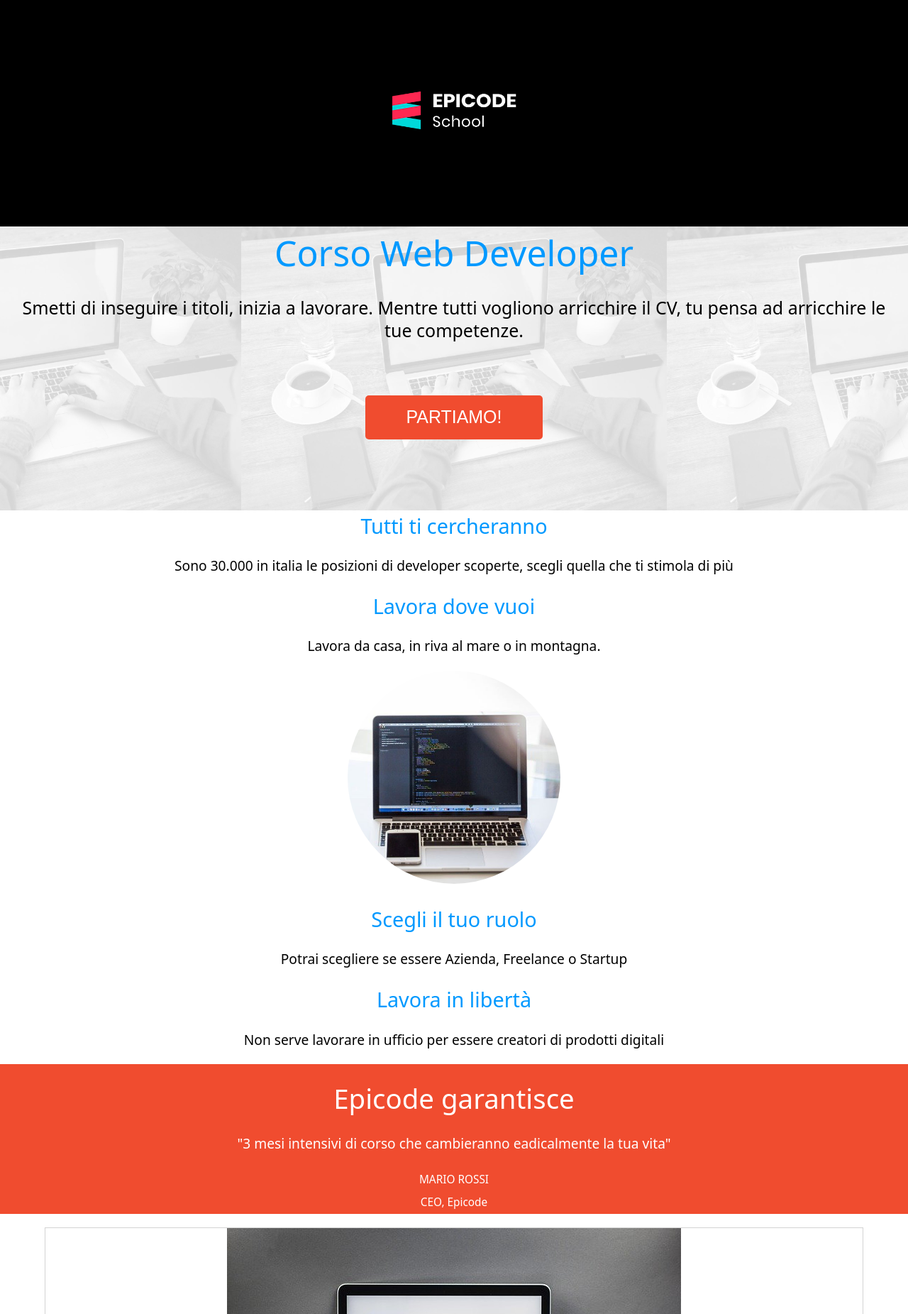
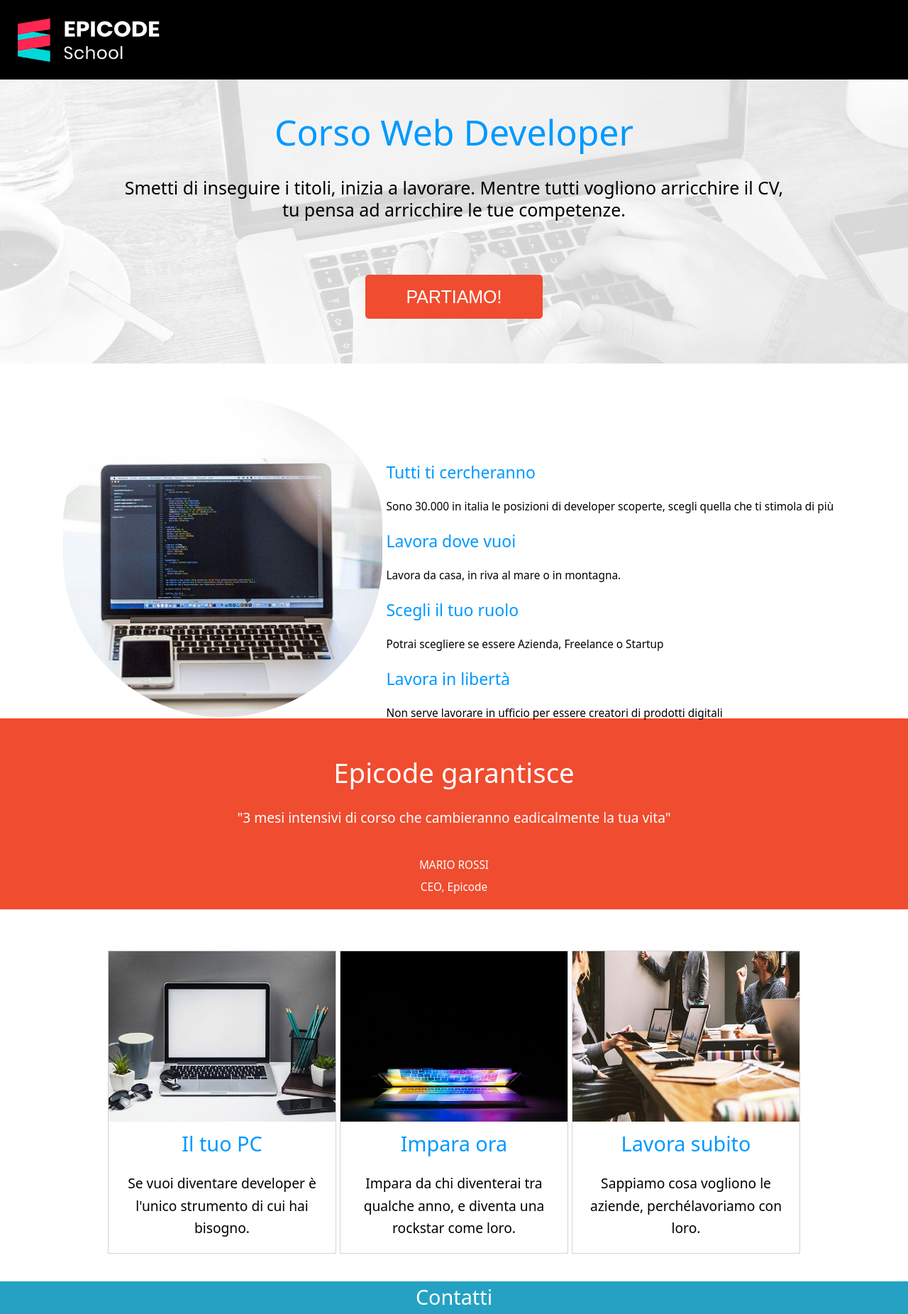
Before and after one commit to VincenzoDePascale/S1-L5-wp-, a plain HTML site: page indexDesktop.html in a window 1280 px wide. Shown: the top 1851 px of the page at 71% size. Drawn offline with Linux system fonts and the light colour scheme.

Commit message:
add desktop version

```diff
--- /dev/null
+++ b/assets/css/styleDesktop.css
@@ -0,0 +1,175 @@
+/*general*/
+
+body {
+  font-family: system-ui, -apple-system, BlinkMacSystemFont, "Segoe UI", Roboto,
+    Oxygen, Ubuntu, Cantarell, "Open Sans", "Helvetica Neue", sans-serif;
+  line-height: 1.65em;
+  text-decoration: color #393d41;
+  font-size: 1.2rem;
+  text-align: center;
+}
+
+h1,
+h2 {
+  color: rgb(0, 153, 255);
+  font-style: bold;
+  line-height: 1.5em;
+  margin-bottom: 0em;
+}
+
+h1 {
+  font-size: 2em;
+  padding-top: 0.75em;
+}
+
+h2 {
+  font-size: 1.5em;
+}
+
+p {
+  margin: 1em;
+}
+
+/*header*/
+
+header {
+  background-color: black;
+  width: 100%;
+}
+
+header > img {
+  width: 200px;
+  display: block;
+  padding-top: 25px;
+  padding-bottom: 25px;
+  padding-left: 25px;
+}
+
+/*main*/
+
+main {
+  width: 100%;
+}
+
+.div1 {
+  font-size: 1.3em;
+  height: 400px;
+  background-image: url(../images/banner.jpg);
+  background-position: center;
+  background-size: auto;
+  padding-left: auto;
+  padding-right: auto;
+}
+
+.div1 > h1 {
+  font-size: 2em;
+}
+
+button {
+  background-color: #f04c2f;
+  border-radius: 5px;
+  color: white;
+  width: 10em;
+  height: 2.5em;
+  font-size: 1em;
+  margin-top: 2em;
+  border: none;
+}
+
+.block2 {
+  height: 500px;
+  vertical-align: middle;
+}
+
+.circle > img {
+  border-radius: 250px;
+  width: 450px;
+  padding-top: 2.5em;
+}
+
+.circle,
+.rightArticles {
+  display: inline-block;
+}
+
+.rightArticles {
+  font-size: 0.8em;
+  text-align: left;
+  padding-bottom: 2.5em;
+}
+.rightArticles p {
+  margin-left: 0;
+}
+
+.divOrange {
+  color: white;
+  background-color: #f04c2f;
+  padding-top: 1em;
+  margin-bottom: 1em;
+}
+
+.divOrange > h1 {
+  text-decoration: none;
+  color: white;
+}
+
+.divFooter {
+  padding-top: 1em;
+  padding-bottom: 1em;
+  margin: 0px;
+}
+
+#italic {
+  text-decoration: italic;
+}
+
+.divOrange .divFooter {
+  font-size: 0.8em;
+}
+
+.divimg {
+  min-height: min-content;
+}
+
+.img {
+  height: 240px;
+  width: 400px;
+}
+
+.divBorder {
+  display: inline-block;
+  width: 25vw;
+  border: solid 1px lightgrey;
+  margin-top: 2em;
+  margin-bottom: 2em;
+}
+
+.divBorder img {
+  max-width: 100%;
+}
+
+/* footer */
+
+footer {
+  width: 100%;
+  color: white;
+  background-color: #25a2c3;
+}
+
+footer > h2 {
+  color: white;
+  margin-bottom: 1em;
+}
+
+footer > div > p {
+  margin: 0px;
+}
+
+footer a {
+  color: white;
+}
+
+footer hr {
+  width: 50%;
+  border: 1px solid white;
+}
--- a/assets/css/style.css
+++ b/assets/css/styleMobile.css
@@ -103,8 +103,9 @@ button {
   border: solid 1px lightgrey;
 }
 
-.divBorder img {
-  max-width: 100%;
+.img {
+  height: 240px;
+  width: 400px;
 }
 
 /* footer */
--- a/index.html
+++ b/indexDesktop.html
@@ -6,7 +6,7 @@
     <meta name="viewport" content="width=device-width, initial-scale=1.0" />
 
     <link rel="stylesheet" href="./assets/css/reset.css" />
-    <link rel="stylesheet" href="./assets/css/style.css" />
+    <link rel="stylesheet" href="./assets/css/styleDesktop.css" />
     <link rel="stylesheet" href="./assets/css/font-awesome.css" />
     <link rel="preconnect" href="https://fonts.googleapis.com" />
     <link rel="preconnect" href="https://fonts.gstatic.com" crossorigin />
@@ -33,11 +33,17 @@
           <h1>Corso Web Developer</h1>
           <p>
             Smetti di inseguire i titoli, inizia a lavorare. Mentre tutti
-            vogliono arricchire il CV, tu pensa ad arricchire le tue competenze.
+            vogliono arricchire il CV, <br />
+            tu pensa ad arricchire le tue competenze.
           </p>
           <button type="submit">PARTIAMO!</button>
         </div>
+        <div class="block2">
+          <div class="circle">
+            <img src="./assets/images/notebook.jpg" alt="notebook" />
+          </div>
 
+          <div class="rightArticles">
             <div>
               <h2>Tutti ti cercheranno</h2>
               <p>
@@ -49,10 +55,6 @@
             <div>
               <h2>Lavora dove vuoi</h2>
               <p>Lavora da casa, in riva al mare o in montagna.</p>
-        </div>
-
-        <div class="circle">
-          <img src="./assets/images/notebook.jpg" alt="notebook" />
             </div>
 
             <div>
@@ -67,7 +69,8 @@
                 digitali
               </p>
             </div>
-
+          </div>
+        </div>
         <div class="divOrange">
           <h1>Epicode garantisce</h1>
           <p>
@@ -79,22 +82,23 @@
           </p>
         </div>
       </article>
-
+      <div class="banner">
         <div class="divBorder">
-        <div>
-          <img src="./assets/images/foto1.jpg" alt="foto1" />
+          <div class="divimg">
+            <img class="img" src="./assets/images/foto1.jpg" alt="foto1" />
           </div>
           <div>
             <h2>Il tuo PC</h2>
             <p>
-            Se vuoi diventare developer è l'unico strumento di cui hai bisogno.
+              Se vuoi diventare developer è l'unico strumento di cui hai
+              bisogno.
             </p>
           </div>
         </div>
 
         <div class="divBorder">
-        <div>
-          <img src="./assets/images/foto2.jpg" alt="foto2" />
+          <div class="divimg">
+            <img class="img" src="./assets/images/foto2.jpg" alt="foto2" />
           </div>
           <div>
             <h2>Impara ora</h2>
@@ -106,12 +110,13 @@
         </div>
 
         <div class="divBorder">
-        <div>
-          <img src="./assets/images/foto3.jpg" alt="foto3" />
+          <div class="divimg">
+            <img class="img" src="./assets/images/foto3.jpg" alt="foto3" />
           </div>
           <div>
             <h2>Lavora subito</h2>
             <p>Sappiamo cosa vogliono le aziende, perchélavoriamo con loro.</p>
+          </div>
         </div>
       </div>
     </main>
```
Also changed, not shown: indexMobile.html (added, +138 -0 lines). Lines whose indentation alone changed are shown as unchanged.
